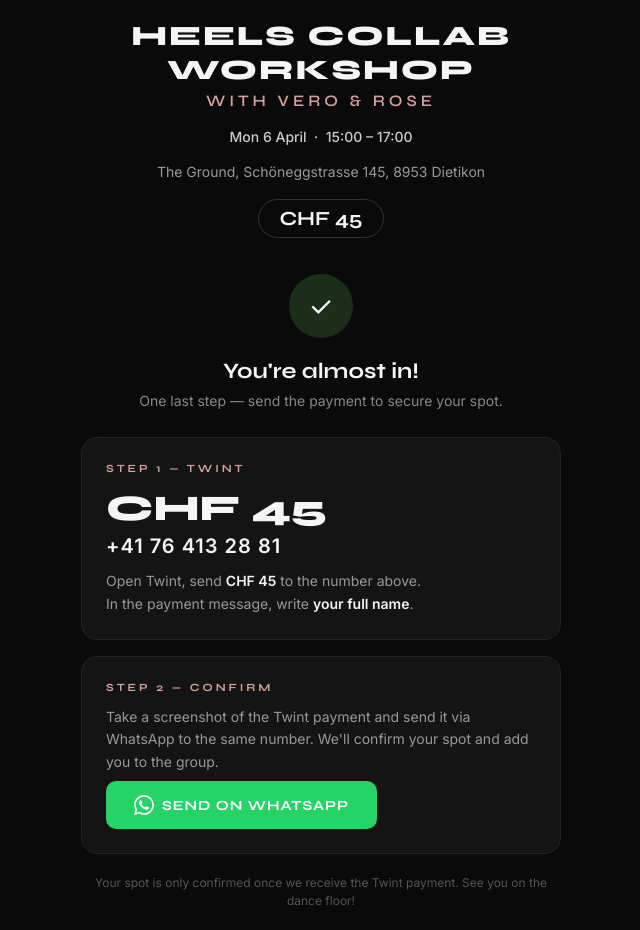
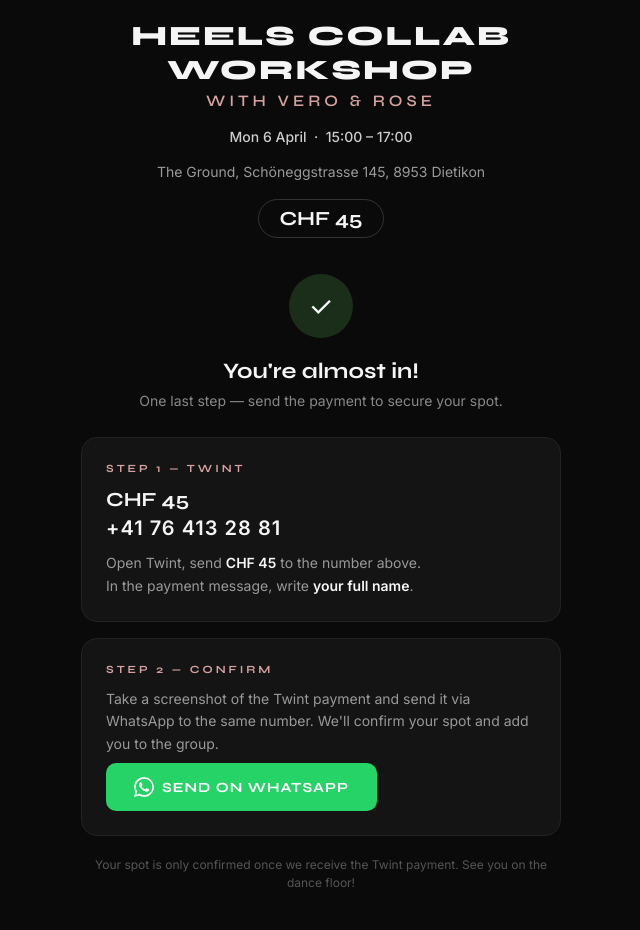
Before and after one commit to verona996/heels-workshop, a plain HTML site: page index.html in a window 1280 px wide. Both pictures are taken after typing "Sample", "5551234", "name@example.com" into the empty fields and a click on the button "SIGN ME UP". Shown: the whole page, without its empty margins (319-959 px from the left). Drawn offline with Linux system fonts and the light colour scheme.

Commit message:
Reduce CHF 45 font size on payment screen

```diff
--- a/index.html
+++ b/index.html
@@ -217,8 +217,8 @@
 
         .payment-card .amount {
             font-family: 'Syne', sans-serif;
-            font-size: 36px;
-            font-weight: 800;
+            font-size: 20px;
+            font-weight: 700;
             margin-bottom: 4px;
         }
 
```
